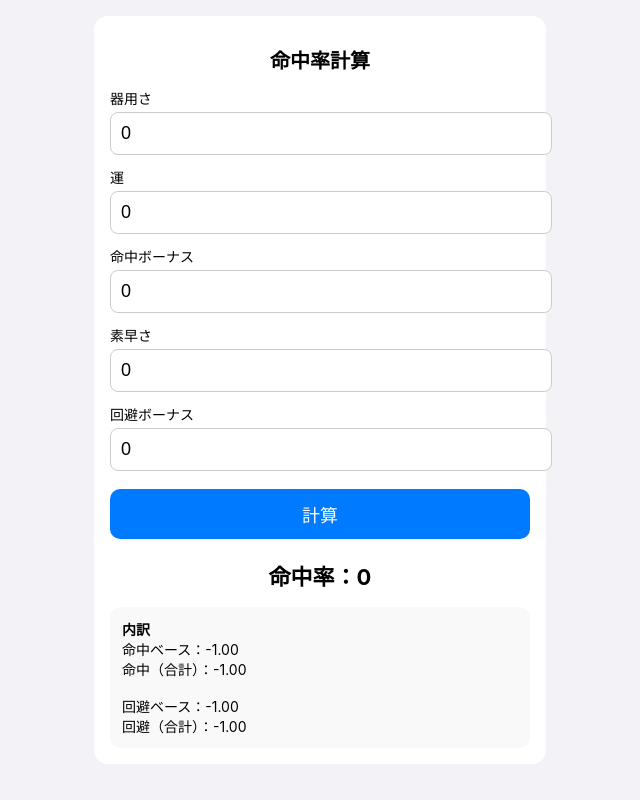
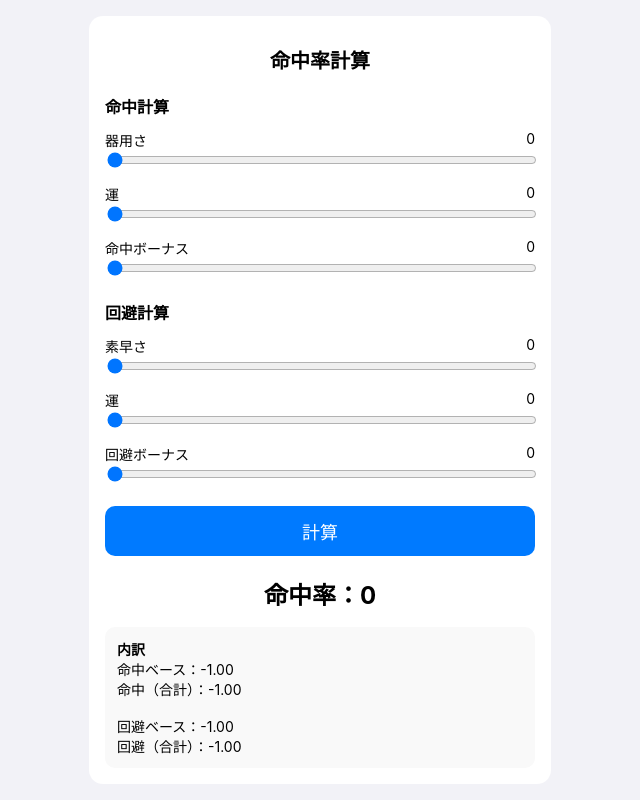
Before and after one commit to momo-ff14-wotv/ffbewotv-accuracy, a plain HTML site: page index.html in a window 1280 px wide. Both pictures are taken after a click on the button "計算". Shown: the whole page, without its empty margins (320-960 px from the left). Drawn offline with Linux system fonts and the light colour scheme.

Commit message:
Add files via upload

```diff
--- a/index.html
+++ b/index.html
@@ -16,7 +16,7 @@ body {
   padding: 16px;
 }
 .container {
-  max-width: 420px;
+  max-width: 430px;
   margin: auto;
   background: white;
   padding: 16px;
@@ -25,23 +25,27 @@ body {
 h1 {
   text-align: center;
   font-size: 20px;
+  margin-bottom: 16px;
 }
-label {
+.section {
+  margin-top: 20px;
+}
+.section h2 {
+  font-size: 16px;
+  margin-bottom: 8px;
+}
+.label-row {
+  display: flex;
+  justify-content: space-between;
   font-size: 14px;
   margin-top: 12px;
-  display: block;
 }
-input {
+input[type="range"] {
   width: 100%;
-  font-size: 18px;
-  padding: 10px;
-  margin-top: 4px;
-  border-radius: 8px;
-  border: 1px solid #ccc;
 }
 button {
   width: 100%;
-  margin-top: 18px;
+  margin-top: 20px;
   font-size: 18px;
   padding: 12px;
   border-radius: 10px;
@@ -52,7 +56,7 @@ button {
 .result {
   margin-top: 20px;
   text-align: center;
-  font-size: 22px;
+  font-size: 24px;
   font-weight: bold;
 }
 .detail {
@@ -69,48 +73,104 @@ button {
 <div class="container">
   <h1>命中率計算</h1>
 
-  <label>器用さ</label>
-  <input type="number" id="dex" value="0">
+  <!-- 命中側 -->
+  <div class="section">
+    <h2>命中計算</h2>
 
-  <label>運</label>
-  <input type="number" id="luk" value="0">
+    <div class="label-row">
+      <span>器用さ</span><span id="dexVal">0</span>
+    </div>
+    <input type="range" min="0" max="1000" value="0" id="dex">
 
-  <label>命中ボーナス</label>
-  <input type="number" id="hitBonus" value="0">
+    <div class="label-row">
+      <span>運</span><span id="lukHitVal">0</span>
+    </div>
+    <input type="range" min="0" max="1000" value="0" id="lukHit">
 
-  <label>素早さ</label>
-  <input type="number" id="agi" value="0">
+    <div class="label-row">
+      <span>命中ボーナス</span><span id="hitBonusVal">0</span>
+    </div>
+    <input type="range" min="0" max="300" value="0" id="hitBonus">
+  </div>
 
-  <label>回避ボーナス</label>
-  <input type="number" id="evaBonus" value="0">
+  <!-- 回避側 -->
+  <div class="section">
+    <h2>回避計算</h2>
+
+    <div class="label-row">
+      <span>素早さ</span><span id="agiVal">0</span>
+    </div>
+    <input type="range" min="0" max="300" value="0" id="agi">
+
+    <div class="label-row">
+      <span>運</span><span id="lukEvaVal">0</span>
+    </div>
+    <input type="range" min="0" max="1000" value="0" id="lukEva">
+
+    <div class="label-row">
+      <span>回避ボーナス</span><span id="evaBonusVal">0</span>
+    </div>
+    <input type="range" min="0" max="300" value="0" id="evaBonus">
+  </div>
 
   <button onclick="calculate()">計算</button>
 
   <div class="result" id="result">命中率：-</div>
-
   <div class="detail" id="detail"></div>
 </div>
 
 <script>
+const dex = document.getElementById("dex");
+const lukHit = document.getElementById("lukHit");
+const hitBonus = document.getElementById("hitBonus");
+const agi = document.getElementById("agi");
+const lukEva = document.getElementById("lukEva");
+const evaBonus = document.getElementById("evaBonus");
+
+const dexVal = document.getElementById("dexVal");
+const lukHitVal = document.getElementById("lukHitVal");
+const hitBonusVal = document.getElementById("hitBonusVal");
+const agiVal = document.getElementById("agiVal");
+const lukEvaVal = document.getElementById("lukEvaVal");
+const evaBonusVal = document.getElementById("evaBonusVal");
+
+const result = document.getElementById("result");
+const detail = document.getElementById("detail");
+
+// スライダー表示同期
+[
+  [dex, dexVal],
+  [lukHit, lukHitVal],
+  [hitBonus, hitBonusVal],
+  [agi, agiVal],
+  [lukEva, lukEvaVal],
+  [evaBonus, evaBonusVal]
+].forEach(pair => {
+  pair[0].addEventListener("input", () => {
+    pair[1].textContent = pair[0].value;
+  });
+});
+
 function calculate() {
-  const dex = Number(dexEl.value);
-  const luk = Number(lukEl.value);
-  const hitBonus = Number(hitBonusEl.value);
-  const agi = Number(agiEl.value);
-  const evaBonus = Number(evaBonusEl.value);
+  const dexValNum = Number(dex.value);
+  const lukHitNum = Number(lukHit.value);
+  const hitBonusNum = Number(hitBonus.value);
+  const agiNum = Number(agi.value);
+  const lukEvaNum = Number(lukEva.value);
+  const evaBonusNum = Number(evaBonus.value);
 
   const hitBase =
-    (11 * Math.pow(dex, 0.20)) / 20 +
-    Math.pow(luk, 0.96) / 200 -
+    (11 * Math.pow(dexValNum, 0.20)) / 20 +
+    Math.pow(lukHitNum, 0.96) / 200 -
     1;
 
   const evadeBase =
-    (11 * Math.pow(agi, 0.90)) / 1000 +
-    Math.pow(luk, 0.96) / 200 -
+    (11 * Math.pow(agiNum, 0.90)) / 1000 +
+    Math.pow(lukEvaNum, 0.96) / 200 -
     1;
 
-  const hit = hitBase + hitBonus;
-  const evade = evadeBase + evaBonus;
+  const hit = hitBase + hitBonusNum;
+  const evade = evadeBase + evaBonusNum;
 
   const accuracy = Math.floor(hit - evade);
 
@@ -125,14 +185,6 @@ function calculate() {
   `;
 }
 
-const dexEl = document.getElementById("dex");
-const lukEl = document.getElementById("luk");
-const hitBonusEl = document.getElementById("hitBonus");
-const agiEl = document.getElementById("agi");
-const evaBonusEl = document.getElementById("evaBonus");
-const result = document.getElementById("result");
-const detail = document.getElementById("detail");
-
 if ("serviceWorker" in navigator) {
   navigator.serviceWorker.register("service-worker.js");
 }
```
